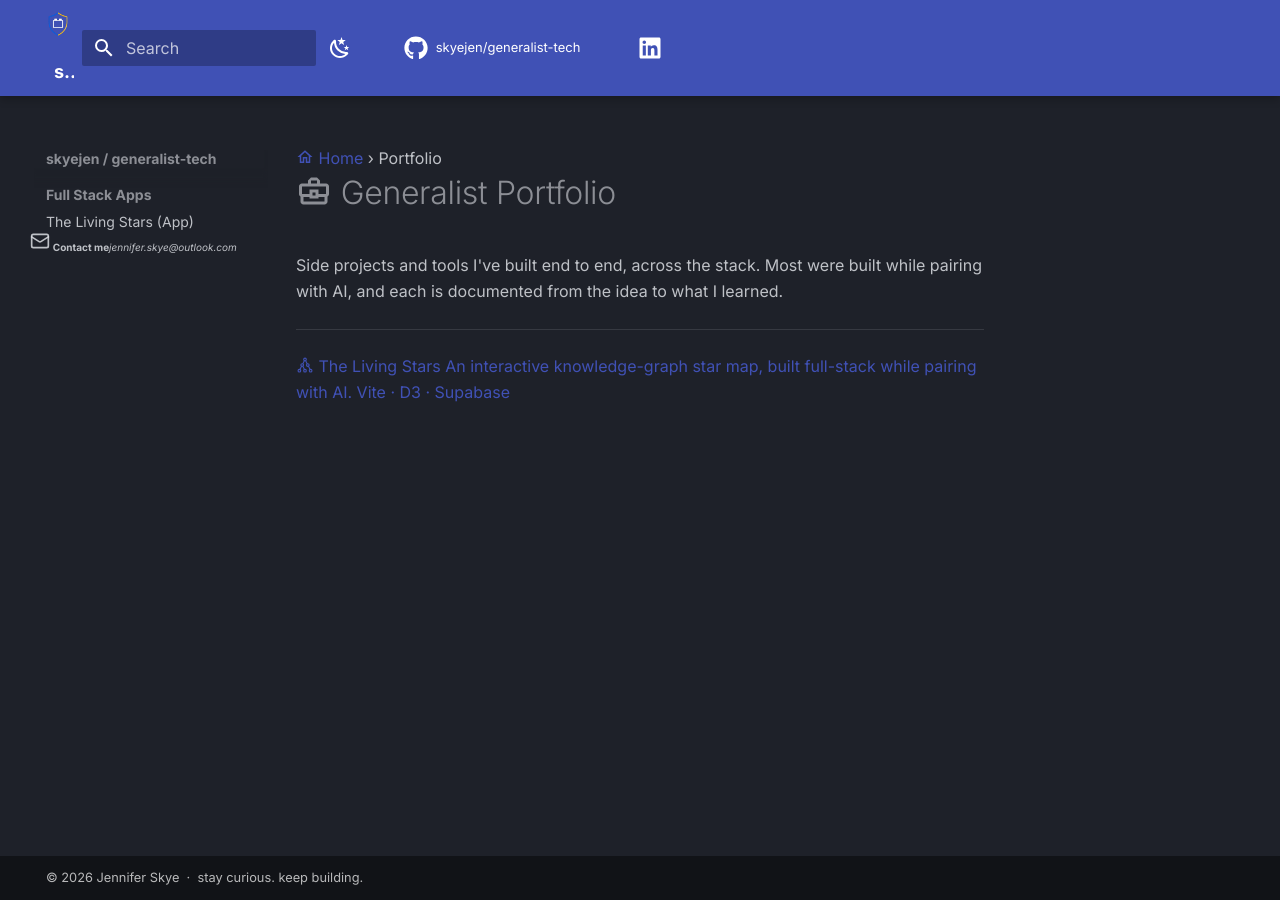
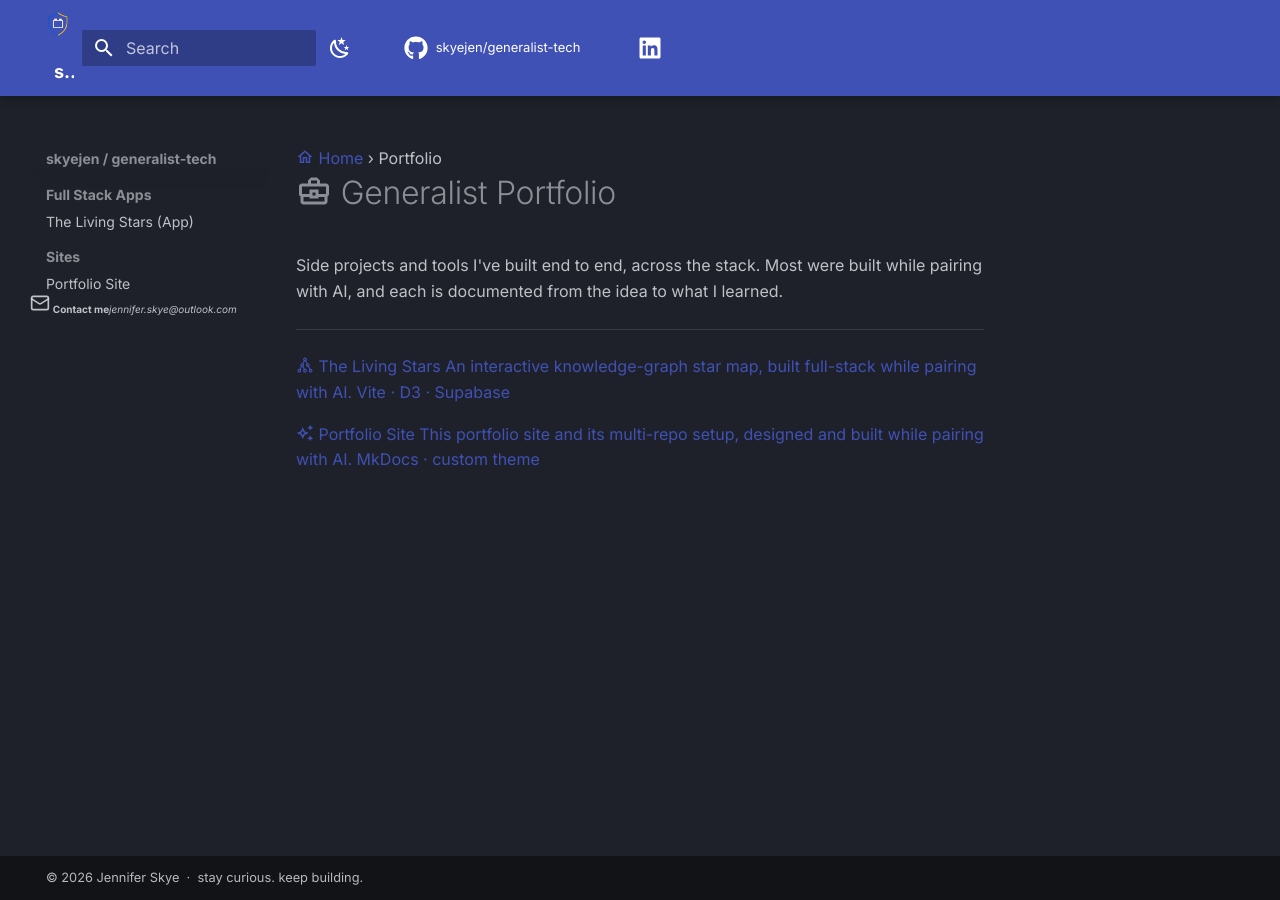
Before and after one commit to skyejen/generalist-tech, an MkDocs documentation site: the page built from docs/portfolio/index.md, in a window 1280 px wide. Built offline with MkDocs 1.6.1 and Material for MkDocs 9.7.7, drawn with Linux system fonts in a browser that asks for light colours; comment, search, counter and statistics services are not loaded.

Commit message:
chore: moved Portfolio Site from main repo into Generalist

```diff
--- a/docs/portfolio/index.md
+++ b/docs/portfolio/index.md
@@ -13,4 +13,11 @@ Side projects and tools I've built end to end, across the stack. Most were built
 <span class="sj-card-meta">Vite &middot; D3 &middot; Supabase</span>
 </a>
 
+<a class="sj-card" href="portfolio-site/" markdown="span">
+<span class="sj-card-icon">:material-creation-outline:</span>
+<span class="sj-card-title">Portfolio Site</span>
+<span class="sj-card-desc" title="This portfolio site and its multi-repo setup, designed and built while pairing with AI.">This portfolio site and its multi-repo setup, designed and built while pairing with AI.</span>
+<span class="sj-card-meta">MkDocs &middot; custom theme</span>
+</a>
+
 </div>
--- a/mkdocs.yml
+++ b/mkdocs.yml
@@ -71,6 +71,8 @@ nav:
     - portfolio/index.md
     - Full Stack Apps:
       - The Living Stars (App): portfolio/living-stars.md
+    - Sites:
+      - Portfolio Site: portfolio/portfolio-site.md
 
 # Exclude the sj-theme submodule's own markdown (its README) from the built site.
 # The submodule lives under docs/, but only its extra.css / extra.js are real assets.
```
Also changed, not shown: docs/portfolio/portfolio-site.md (added, +44 -0 lines).
